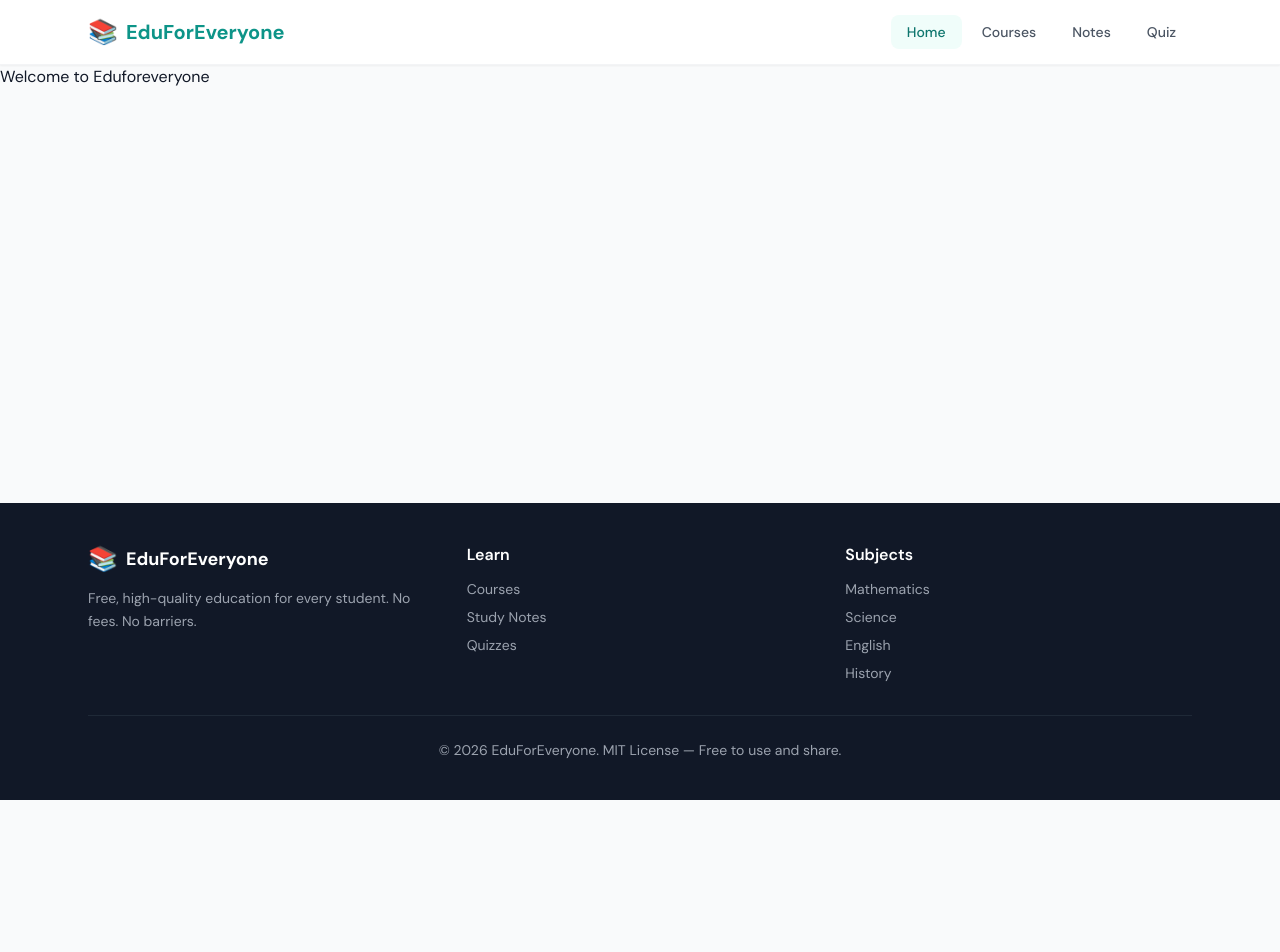
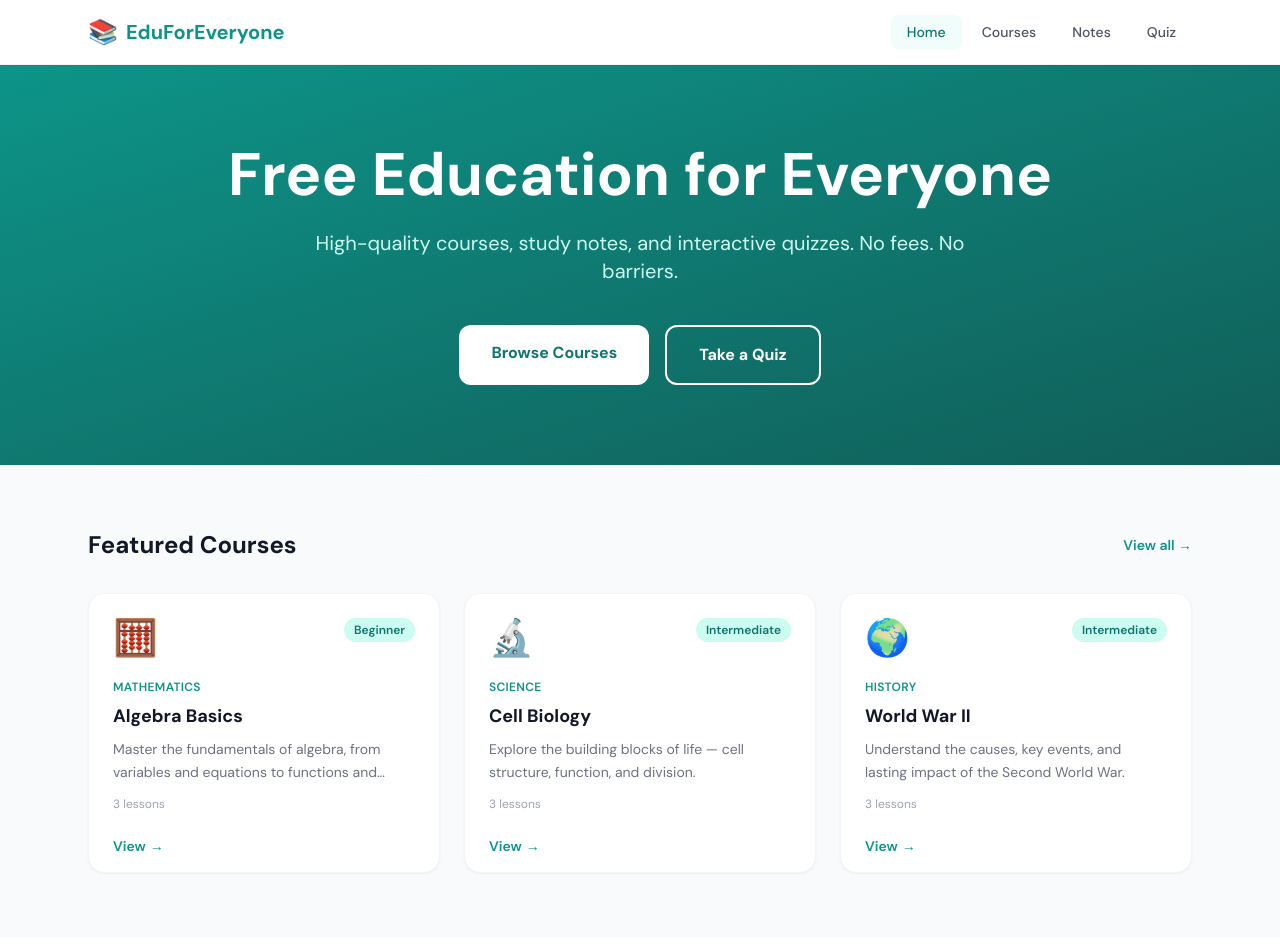
Before and after one commit to azlaneduforeveryone-svg/Eduforeveryone-website, a Next.js app: page / in a window 1280 px wide. Shown: the top 952 px of the page. Before the commit the page ends 800 px from the top, so only its background shows below. Built offline with nearby package versions, Linux system fonts and the light colour scheme; a web font is replaced by a local one.

Commit message:
Revamp homepage layout and content

```diff
--- a/app/page.tsx
+++ b/app/page.tsx
@@ -1,7 +1,70 @@
+import Link from 'next/link';
+import Card from '@/components/Card';
+import { getFeaturedCourses, getAllNotes, getAllQuizzes } from '@/lib/data';
+
 export default function Home() {
+  const featured = getFeaturedCourses();
+  const notes = getAllNotes().slice(0, 3);
+  const quizzes = getAllQuizzes().slice(0, 3);
+
   return (
-    <main>
-      <h1>Welcome to Eduforeveryone</h1>
-    </main>
-  )
+    <div>
+      <section className="bg-gradient-to-br from-teal-600 to-teal-800 text-white py-20 px-4">
+        <div className="max-w-4xl mx-auto text-center">
+          <h1 className="text-5xl sm:text-6xl font-bold mb-6 leading-tight">
+            Free Education for Everyone
+          </h1>
+          <p className="text-xl text-teal-100 mb-10 max-w-2xl mx-auto">
+            High-quality courses, study notes, and interactive quizzes. No fees. No barriers.
+          </p>
+          <div className="flex flex-col sm:flex-row gap-4 justify-center">
+            <Link href="/courses" className="bg-white text-teal-700 font-bold px-8 py-4 rounded-xl hover:bg-teal-50 transition-colors">
+              Browse Courses
+            </Link>
+            <Link href="/quiz" className="border-2 border-white text-white font-bold px-8 py-4 rounded-xl hover:bg-white/10 transition-colors">
+              Take a Quiz
+            </Link>
+          </div>
+        </div>
+      </section>
+
+      <section className="max-w-6xl mx-auto px-4 sm:px-6 py-16">
+        <div className="flex items-center justify-between mb-8">
+          <h2 className="text-2xl font-bold text-gray-900">Featured Courses</h2>
+          <Link href="/courses" className="text-sm font-semibold text-teal-600">View all →</Link>
+        </div>
+        <div className="grid grid-cols-1 sm:grid-cols-2 lg:grid-cols-3 gap-6">
+          {featured.map((course) => (
+            <Card key={course.id} href={`/courses/${course.id}`} emoji={course.thumbnail} title={course.title} subject={course.subject} description={course.description} badge={course.level} meta={`${course.lessonCount} lessons`} />
+          ))}
+        </div>
+      </section>
+
+      <section className="bg-white py-16 px-4">
+        <div className="max-w-6xl mx-auto">
+          <div className="flex items-center justify-between mb-8">
+            <h2 className="text-2xl font-bold text-gray-900">Study Notes</h2>
+            <Link href="/notes" className="text-sm font-semibold text-teal-600">View all →</Link>
+          </div>
+          <div className="grid grid-cols-1 sm:grid-cols-2 lg:grid-cols-3 gap-6">
+            {notes.map((note) => (
+              <Card key={note.id} href={`/notes/${note.id}`} emoji="📝" title={note.title} subject={note.subject} description={note.summary} meta={note.readTime + ' read'} />
+            ))}
+          </div>
+        </div>
+      </section>
+
+      <section className="max-w-6xl mx-auto px-4 sm:px-6 py-16">
+        <div className="flex items-center justify-between mb-8">
+          <h2 className="text-2xl font-bold text-gray-900">Test Your Knowledge</h2>
+          <Link href="/quiz" className="text-sm font-semibold text-teal-600">View all →</Link>
+        </div>
+        <div className="grid grid-cols-1 sm:grid-cols-2 lg:grid-cols-3 gap-6">
+          {quizzes.map((quiz) => (
+            <Card key={quiz.id} href={`/quiz/${quiz.id}`} emoji="🧠" title={quiz.title} subject={quiz.subject} description={quiz.description} badge={quiz.difficulty} meta={`${quiz.questionCount} questions`} />
+          ))}
+        </div>
+      </section>
+    </div>
+  );
 }
```
